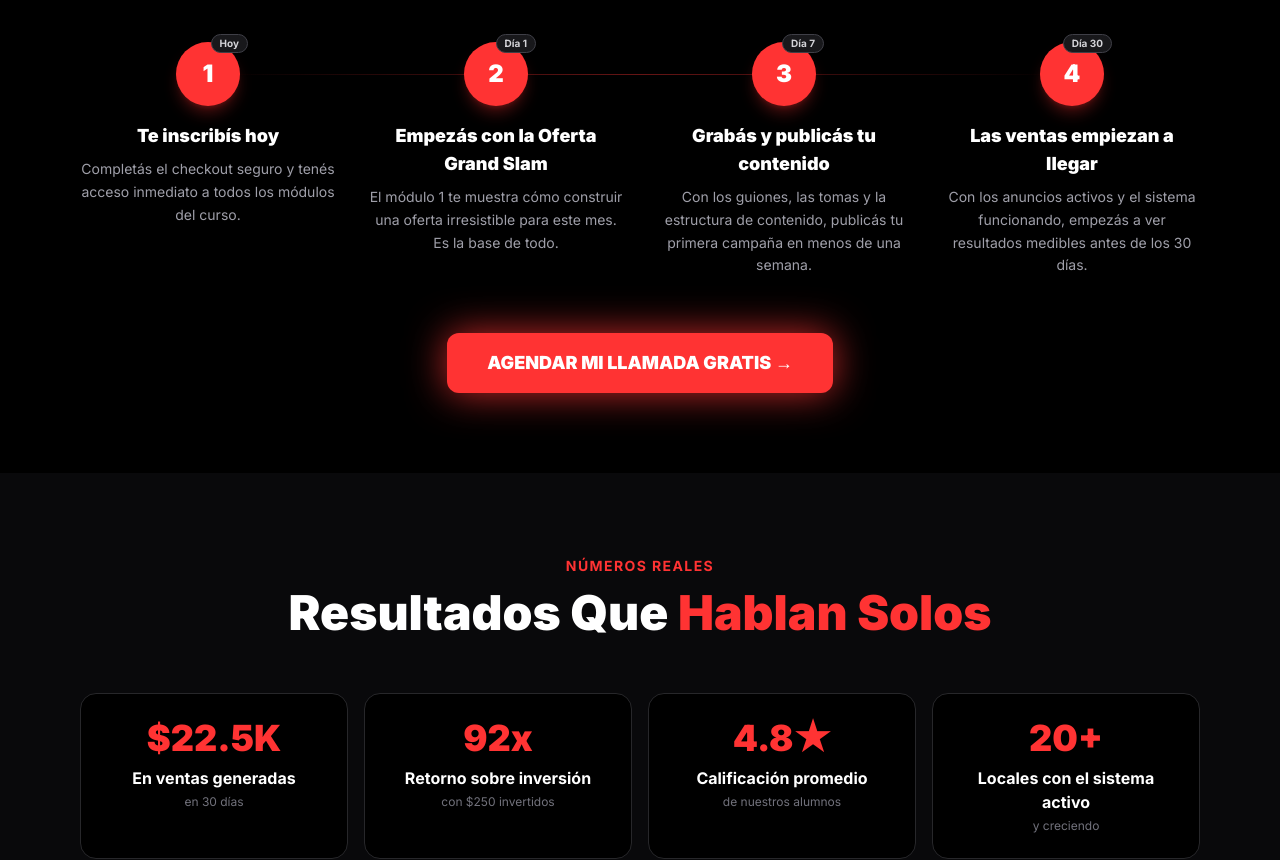
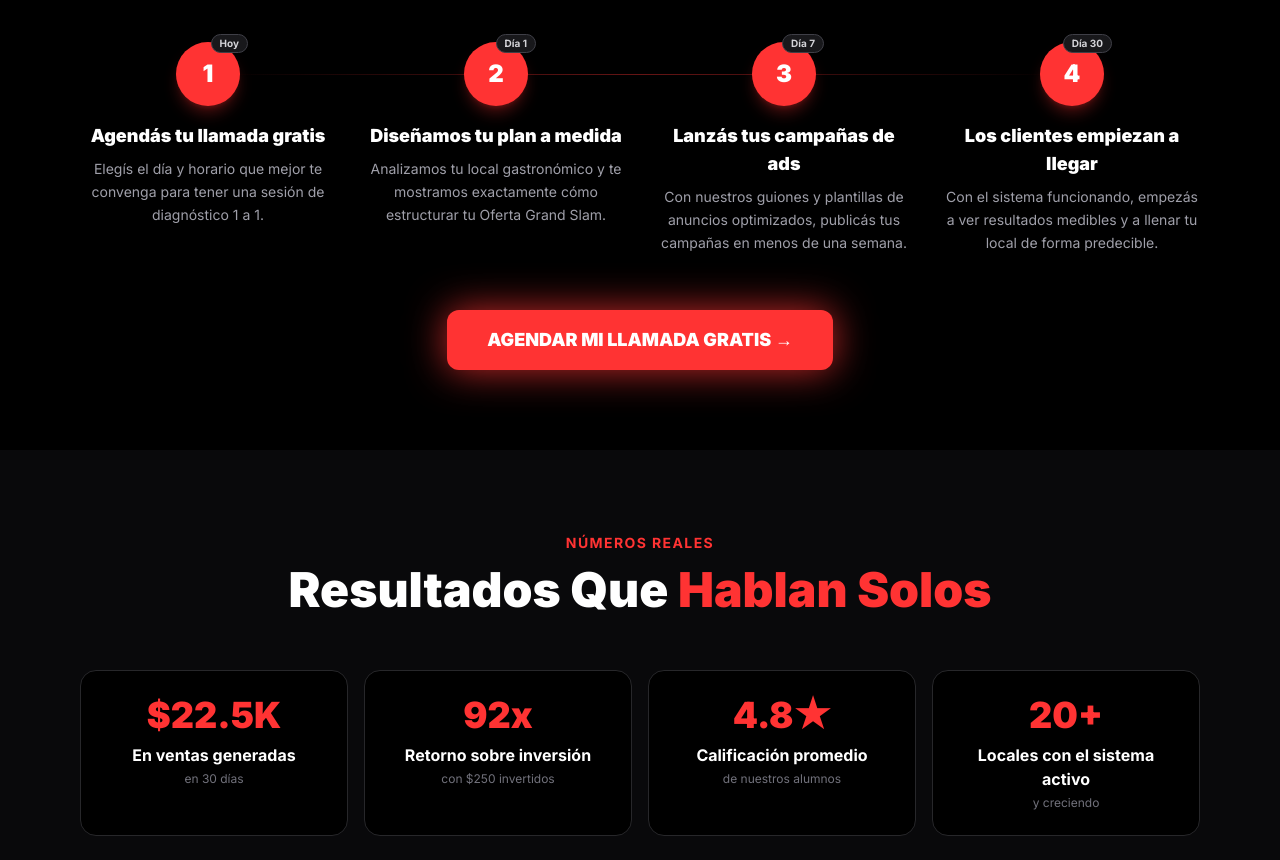
Before and after one commit to guillermolezcanopy-byte/Hungry-Customers, a Next.js app: page / in a window 1280 px wide. Shown: the part 3220-4080 px from the top of the page. Built offline with nearby package versions, Linux system fonts and the light colour scheme.

Commit message:
Update HowItWorks steps and Guarantee text for call-based funnel

```diff
--- a/components/Guarantee.tsx
+++ b/components/Guarantee.tsx
@@ -18,7 +18,7 @@ export default function Guarantee() {
           <h3 className="text-white font-black text-xl mb-4">Esto es lo que garantizamos:</h3>
           <ul className="space-y-3">
             {[
-              "Acceso inmediato a todos los módulos al inscribirte",
+              "Acceso inmediato a todo el material al ingresar al programa",
               "Plantillas, guiones y materiales listos para usar",
               "Verás capturas de clientes nuevos en los primeros 7 días",
               "Si no ves resultados en 30 días — reembolso completo",
@@ -39,7 +39,7 @@ export default function Guarantee() {
         </a>
 
         <p className="text-white/70 text-sm mt-4">
-          Sin riesgo · Garantía 30 días · Acceso inmediato
+          Sin riesgo · Garantía 30 días · Diagnóstico Gratis
         </p>
       </div>
     </section>
--- a/components/HowItWorks.tsx
+++ b/components/HowItWorks.tsx
@@ -1,26 +1,26 @@
 const steps = [
   {
     step: "1",
-    title: "Te inscribís hoy",
-    desc: "Completás el checkout seguro y tenés acceso inmediato a todos los módulos del curso.",
+    title: "Agendás tu llamada gratis",
+    desc: "Elegís el día y horario que mejor te convenga para tener una sesión de diagnóstico 1 a 1.",
     time: "Hoy",
   },
   {
     step: "2",
-    title: "Empezás con la Oferta Grand Slam",
-    desc: "El módulo 1 te muestra cómo construir una oferta irresistible para este mes. Es la base de todo.",
+    title: "Diseñamos tu plan a medida",
+    desc: "Analizamos tu local gastronómico y te mostramos exactamente cómo estructurar tu Oferta Grand Slam.",
     time: "Día 1",
   },
   {
     step: "3",
-    title: "Grabás y publicás tu contenido",
-    desc: "Con los guiones, las tomas y la estructura de contenido, publicás tu primera campaña en menos de una semana.",
+    title: "Lanzás tus campañas de ads",
+    desc: "Con nuestros guiones y plantillas de anuncios optimizados, publicás tus campañas en menos de una semana.",
     time: "Día 7",
   },
   {
     step: "4",
-    title: "Las ventas empiezan a llegar",
-    desc: "Con los anuncios activos y el sistema funcionando, empezás a ver resultados medibles antes de los 30 días.",
+    title: "Los clientes empiezan a llegar",
+    desc: "Con el sistema funcionando, empezás a ver resultados medibles y a llenar tu local de forma predecible.",
     time: "Día 30",
   },
 ];
```
